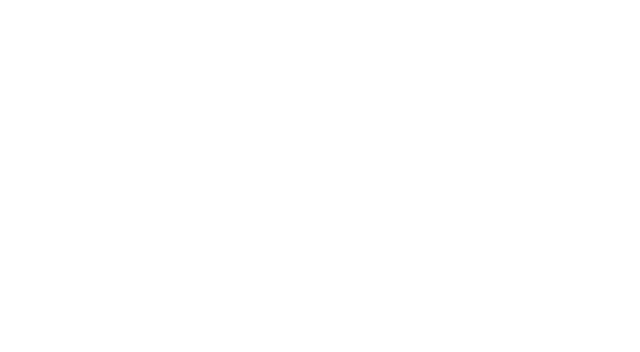
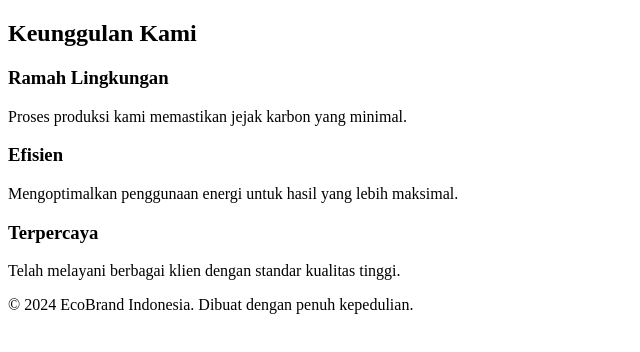
Before and after one commit to fahmithahir/web-bisnis, a plain HTML site: page index.html in a window 1280 px wide. Shown: the whole page, without its empty margins (0-640 px from the left). Drawn offline with Linux system fonts and the light colour scheme.

Commit message:
RaphaAja

```diff
--- a/index.html
+++ b/index.html
@@ -6,6 +6,31 @@
     <title>Document</title>
 </head>
 <body>
+    <section class="features">
+    <h2>Keunggulan Kami</h2>
 
+    <div class="feature-container">
+
+        <div class="feature-box">
+            <h3>Ramah Lingkungan</h3>
+            <p>Proses produksi kami memastikan jejak karbon yang minimal.</p>
+        </div>
+
+        <div class="feature-box">
+            <h3>Efisien</h3>
+            <p>Mengoptimalkan penggunaan energi untuk hasil yang lebih maksimal.</p>
+        </div>
+
+        <div class="feature-box">
+            <h3>Terpercaya</h3>
+            <p>Telah melayani berbagai klien dengan standar kualitas tinggi.</p>
+        </div>
+
+    </div>
+</section>
+
+<footer>
+    <p>&copy; 2024 EcoBrand Indonesia. Dibuat dengan penuh kepedulian.</p>
+</footer>
 </body>
 </html>
```
